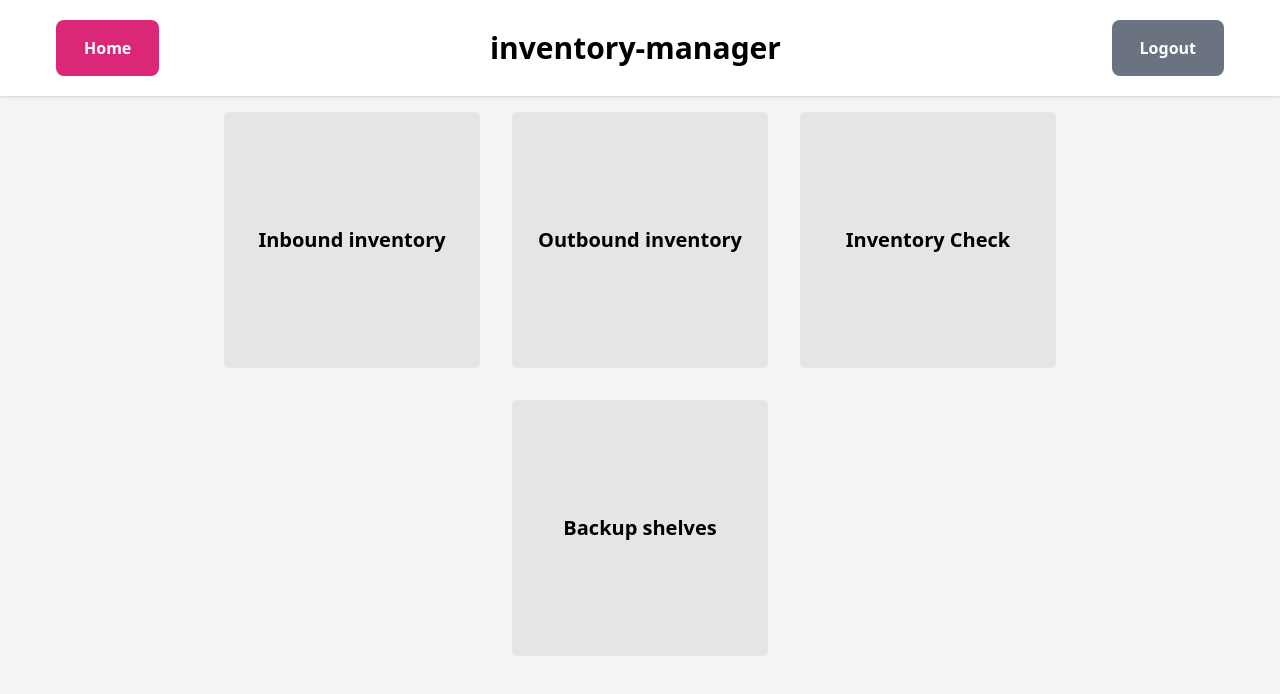
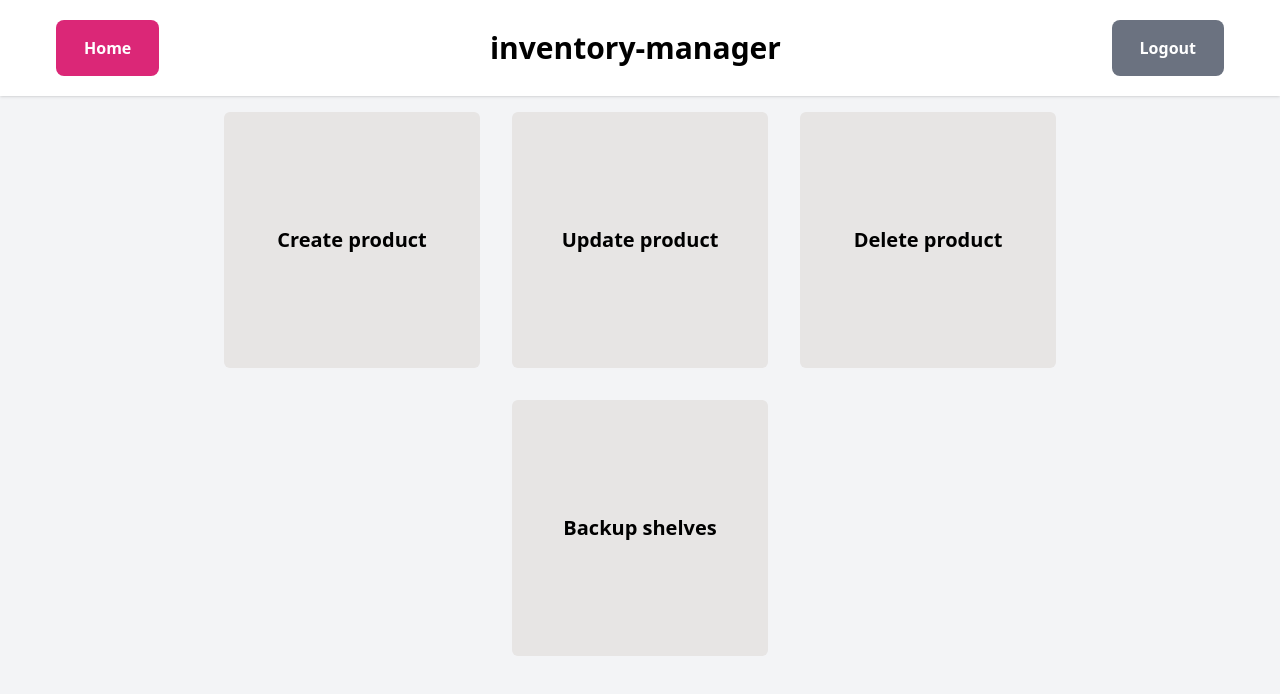
Before and after one commit to santiagomanso/ZombieMarkt, a React (Create React App) app in the folder frontend/: page / in a window 1280 px wide. Shown: the top 694 px of the page. Built offline with nearby package versions, Linux system fonts and the light colour scheme.

Commit message:
🔧 🚚 reworked routes data

```diff
--- a/frontend/src/data/buttonsData.js
+++ b/frontend/src/data/buttonsData.js
@@ -1,18 +1,18 @@
 export const buttonsData = [
   {
     id: 1,
-    title: 'Inbound inventory',
-    path: '/inbound',
+    title: 'Create product',
+    path: '/create',
   },
   {
     id: 2,
-    title: 'Outbound inventory',
-    path: '/outbound',
+    title: 'Update product',
+    path: '/update',
   },
   {
     id: 3,
-    title: 'Inventory Check',
-    path: '/check',
+    title: 'Delete product',
+    path: '/delete',
   },
   {
     id: 4,
```
